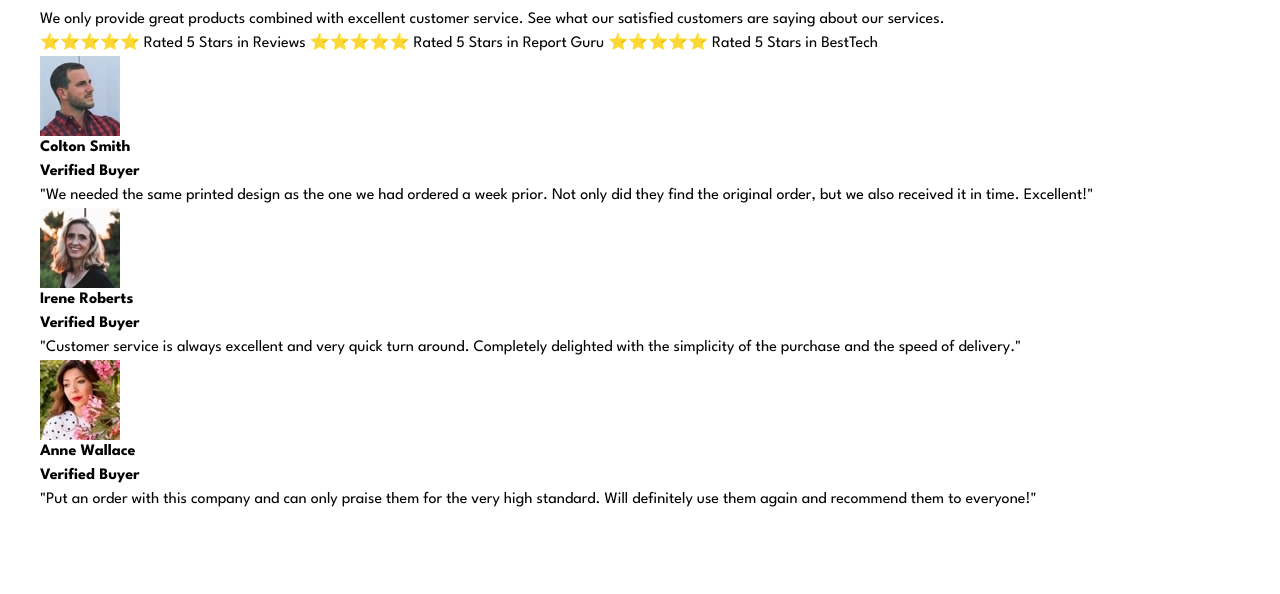
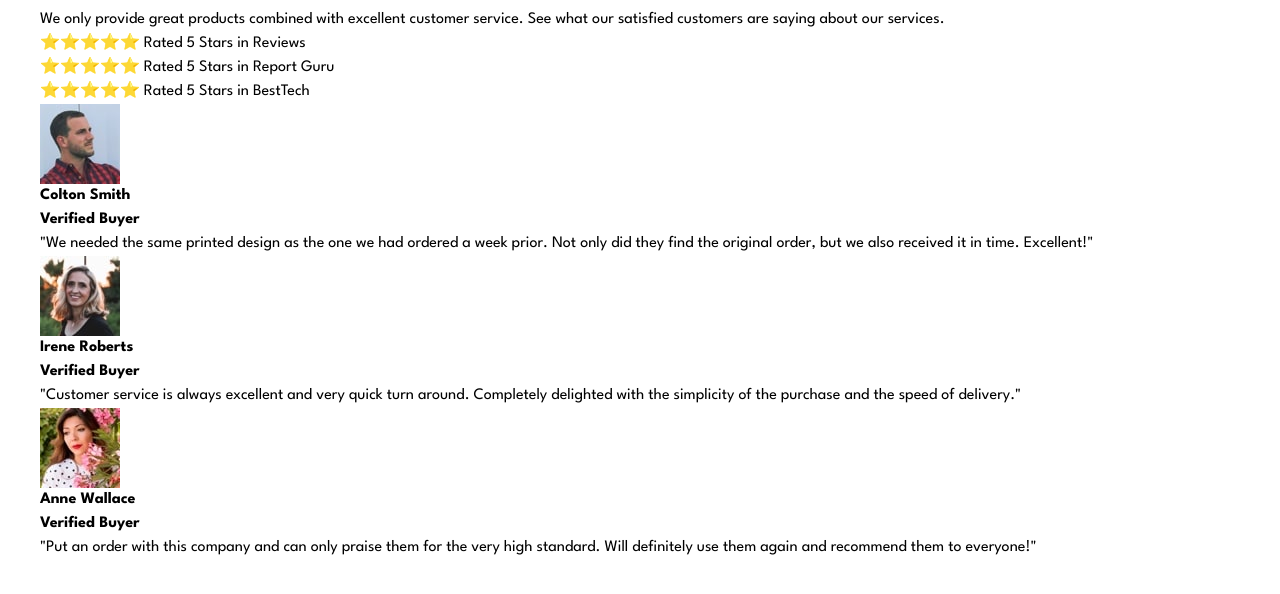
Before and after one commit to sniper23403/social-proof-section-master, a plain HTML site: page index.html in a window 1280 px wide. Shown: the part 110-704 px from the top of the page. Drawn offline with Linux system fonts and the light colour scheme.

Commit message:
adding divs to ratings container

```diff
--- a/index.html
+++ b/index.html
@@ -27,9 +27,9 @@
           <p>We only provide great products combined with excellent customer service.
           See what our satisfied customers are saying about our services.</p>
           <div class="Ratings">
-            ⭐⭐⭐⭐⭐ Rated 5 Stars in Reviews
-            ⭐⭐⭐⭐⭐ Rated 5 Stars in Report Guru
-            ⭐⭐⭐⭐⭐ Rated 5 Stars in BestTech
+            <div id="Reviews">⭐⭐⭐⭐⭐ Rated 5 Stars in Reviews</div>
+            <div id="Guru">⭐⭐⭐⭐⭐ Rated 5 Stars in Report Guru</div>
+            <div id="BestTech">⭐⭐⭐⭐⭐ Rated 5 Stars in BestTech</div>
           </div>
         </div>
 
```
